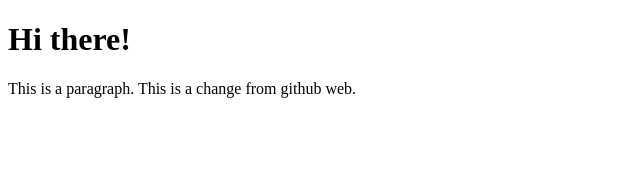
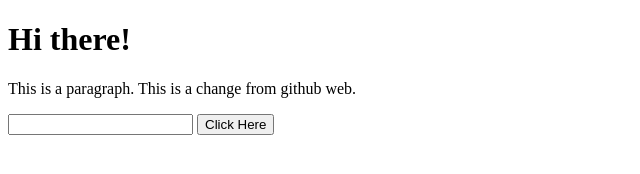
Before and after one commit to reodavle/gitProject, a plain HTML site: page index.html in a window 1280 px wide. Shown: the whole page, without its empty margins (0-640 px from the left). Drawn offline with Linux system fonts and the light colour scheme.

Commit message:
created form element

```diff
--- a/index.html
+++ b/index.html
@@ -8,5 +8,9 @@
 <body>
     <h1>Hi there!</h1>
     <p>This is a paragraph. This is a change from github web.</p>
+    <form>
+        <input type="text">
+        <button>Click Here</button>
+    </form>
 </body>
 </html>
```
